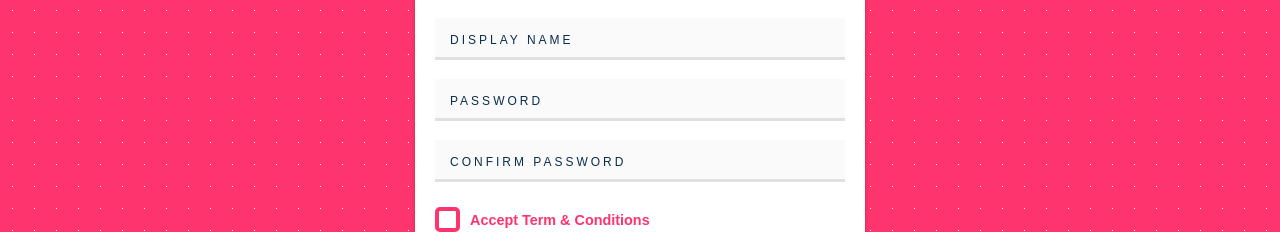
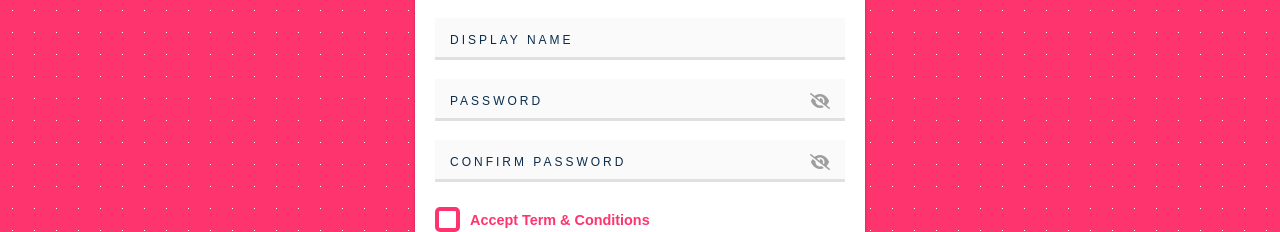
Before and after one commit to danielkanangila/web50-project2, a React (Create React App) app in the folder frontend/: page /register in a window 1280 px wide. Shown: the part 334-566 px from the top of the page. Built offline with nearby package versions, Linux system fonts and the light colour scheme.

Commit message:
cleanup #1

```diff
--- a/frontend/src/components/index.js
+++ b/frontend/src/components/index.js
@@ -4,3 +4,4 @@ export { default as Button } from "./Button";
 export { default as Checkbox } from "./Checkbox";
 export { default as Icon } from "./Icon";
 export { default as PasswordField } from "./PasswordField";
+export { default as Logo } from "./Logo";
--- a/frontend/src/pages/Register.js
+++ b/frontend/src/pages/Register.js
@@ -1,11 +1,14 @@
 import React from "react";
 import * as Yup from "yup";
+import { Link } from "react-router-dom";
 
-import Button from "../components/Button";
-import { Form, FormTextField } from "../components/form";
-import { Link } from "react-router-dom";
-import Logo from "../components/Logo";
-import FormCheckbox from "../components/form/FormCheckbox";
+import {
+  Form,
+  FormTextField,
+  FormPasswordField,
+  FormCheckbox,
+} from "../components/form";
+import { Button, Logo } from "../components";
 
 const validationSchema = Yup.object().shape({
   username: Yup.string().required().min(2).label("Username"),
@@ -38,8 +41,8 @@ const Register = () => {
         <h2>Register</h2>
         <FormTextField name="username" label="Username" type="text" />
         <FormTextField name="displayName" label="Display Name" type="text" />
-        <FormTextField name="password" label="Password" type="password" />
-        <FormTextField
+        <FormPasswordField name="password" label="Password" type="password" />
+        <FormPasswordField
           name="passwordConfirm"
           label="Confirm Password"
           type="password"
```
Also changed, not shown: frontend/src/pages/Login.js (+8 -8 lines).
